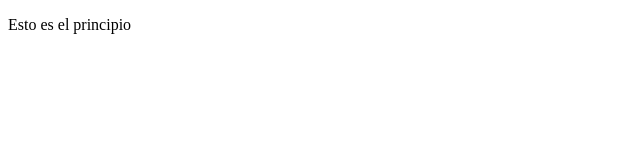
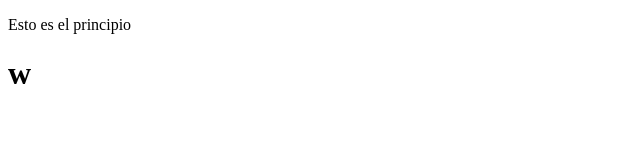
Before and after one commit to Cesarb222/ENDES-1--DAW-TAREAS, a plain HTML site: page index.html in a window 1280 px wide. Shown: the full height of the page, 0-640 px from the left. Drawn offline with Linux system fonts and the light colour scheme.

```diff
--- a/index.html
+++ b/index.html
@@ -7,5 +7,6 @@
 </head>
 <body>
     <p>Esto es el principio</p>
+    <h1>w</h1>
 </body>
 </html>
```
